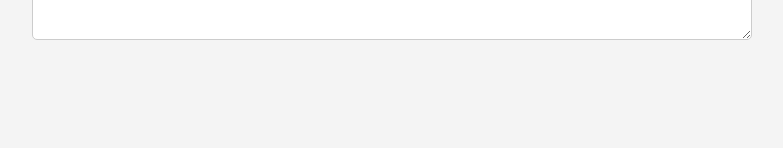
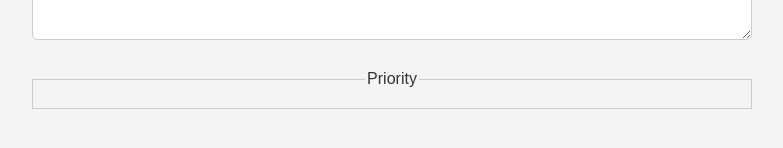
Before and after one commit to Aayush-Koju/Bug-Blaster, a React (Create React App) app: page / in a window 1280 px wide. Shown: the part 416-564 px from the top of the page, without its empty margins (248-1031 px from the left). Built offline with nearby package versions, Linux system fonts and the light colour scheme.

Commit message:
created a priority fieldset

```diff
--- a/src/components/TicketForm.js
+++ b/src/components/TicketForm.js
@@ -43,6 +43,10 @@ export default function TicketForm() {
           onChange={(e) => setDescription(e.target.value)}
         ></textarea>
       </div>
+
+      <fieldset className="priority-fieldset">
+        <legend>Priority</legend>
+      </fieldset>
     </form>
   );
 }
```
